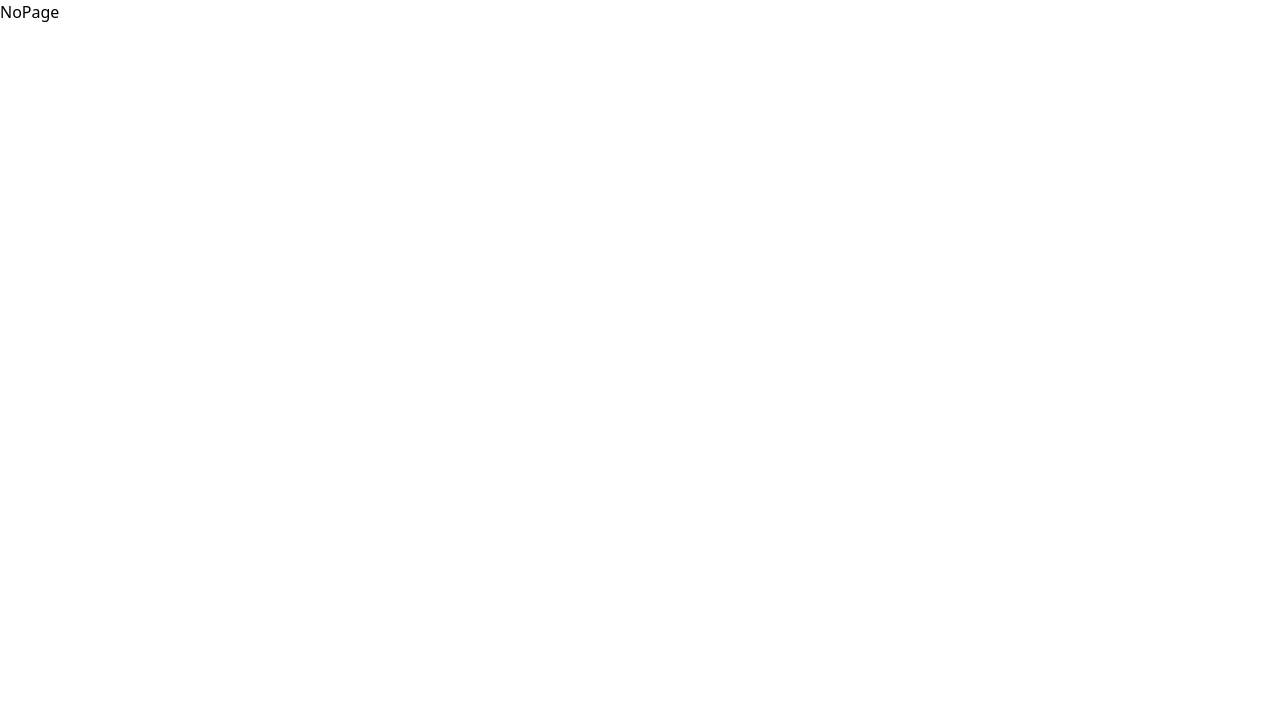
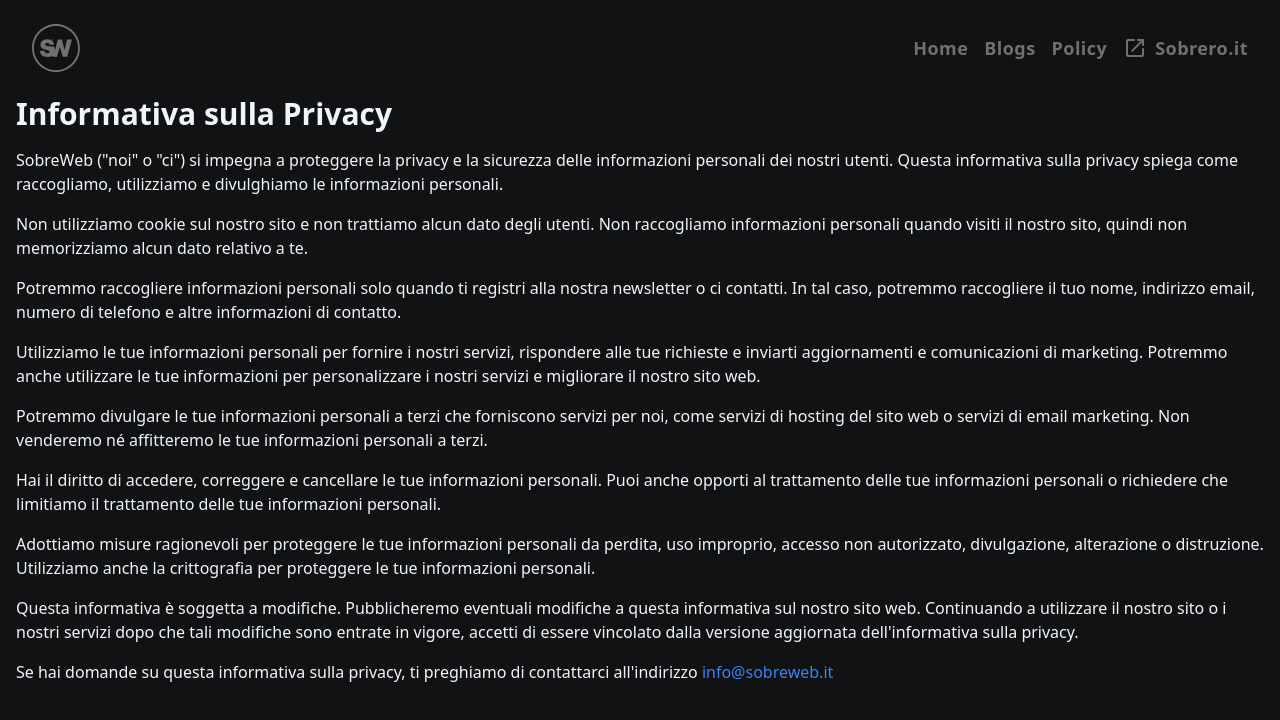
Before and after one commit to Ornitorink0/SobreWeb.it, a React app: page /Policy in a window 1280 px wide. Shown: the top 720 px of the page. Built offline with nearby package versions, Linux system fonts and the light colour scheme; the HTML template or start-up script is replaced by a standard one.

Commit message:
Aggiunta route per Informativa sulla Privacy

```diff
--- a/src/App.jsx
+++ b/src/App.jsx
@@ -3,7 +3,7 @@ import { HelmetProvider } from 'react-helmet-async';
 
 import HomePage from "./pages/HomePage.jsx";
 import BlogsPage from "./pages/BlogsPage.jsx";
-import AboutPage from "./pages/AboutPage.jsx";
+import PolicyPage from "./pages/PolicyPage.jsx";
 import NoPage from "./pages/NoPage.jsx";
 
 function App() {
@@ -15,7 +15,7 @@ function App() {
           <Route path="/" element={<HomePage />} />
           <Route path="/home" element={<HomePage />} />
           <Route path="/blogs" element={<BlogsPage />} />
-          <Route path="/about" element={<AboutPage />} />
+          <Route path="/Policy" element={<PolicyPage />} />
           <Route path="*" element={<NoPage />} />
         </Routes>
       </BrowserRouter>
--- a/src/components/NavigationBar.jsx
+++ b/src/components/NavigationBar.jsx
@@ -2,6 +2,7 @@ import React, { PureComponent } from "react";
 import { AnimatePresence, motion } from "framer-motion";
 import MenuRoundedIcon from "@mui/icons-material/MenuRounded";
 import CloseRoundedIcon from "@mui/icons-material/CloseRounded";
+import OpenInNewRoundedIcon from "@mui/icons-material/OpenInNewRounded";
 
 export default class NavigationBar extends PureComponent {
   constructor(props) {
@@ -47,10 +48,10 @@ export default class NavigationBar extends PureComponent {
 
     return (
       <nav
-        className={`text-white p-4 flex items-center justify-between fixed w-full z-20 top-0 px-8 transition-all duration-300 drag-none ${
+        className={`drag-none fixed top-0 z-20 flex w-full items-center justify-between p-4 px-8 text-white transition-all duration-300 ${
           isScrolled
-            ? "backdrop-blur-md bg-primary-900/200 border-b border-solid border-[#88888830] shadow-lg"
-            : "bg-transparent border-transparent"
+            ? "bg-primary-900/200 border-b border-solid border-[#88888830] shadow-lg backdrop-blur-md"
+            : "border-transparent bg-transparent"
         }`}
         style={{
           minHeight: "6rem", // Fissa un'altezza minima per evitare che si compatti
@@ -60,27 +61,39 @@ export default class NavigationBar extends PureComponent {
       >
         <a href="/home">
           <img
-            className="opacity-40 select-none drag-none"
+            className="drag-none select-none opacity-40"
             src="/logo-48.svg"
             alt="SobreWeb logo"
           />
         </a>
 
         {/* Menu per desktop */}
-        <div className="hidden md:flex gap-4 text-lg font-semibold tracking-wide">
-          {["Home", "Blogs", "About"].map((item, index) => (
+        <div className="hidden gap-4 text-lg font-semibold tracking-wide md:flex">
+          {["Home", "Blogs", "Policy"].map((item, index) => (
             <a
               key={index}
               href={`/${item.toLowerCase()}`}
-              className="hover:text-accent1-500 hover:opacity-100 transition duration-300 opacity-40"
+              className="opacity-40 transition duration-300 hover:text-accent1-500 hover:opacity-100"
             >
               {item}
             </a>
           ))}
+          {
+            /* Aggiungi Sobrero.it con icona */
+            <a
+              href="https://www.sobrero.edu.it/"
+              target="_blank"
+              rel="noopener noreferrer"
+              className="flex items-center space-x-2 opacity-40 transition duration-300 hover:text-accent1-500 hover:opacity-100"
+            >
+              <OpenInNewRoundedIcon className="h-6 w-6" />
+              <span className="hidden md:block">Sobrero.it</span>
+            </a>
+          }
         </div>
 
         {/* Icona per mobile con animazione */}
-        <div className="md:hidden z-30">
+        <div className="z-30 md:hidden">
           <motion.div
             key={isMenuOpen ? "closeIcon" : "menuIcon"}
             initial={{ rotate: 0, scale: 0.8 }}
@@ -104,7 +117,7 @@ export default class NavigationBar extends PureComponent {
             <>
               {/* Backdrop con animazione */}
               <motion.div
-                className="fixed w-screen h-screen inset-0 bg-black bg-opacity-50 z-10"
+                className="fixed inset-0 z-10 h-screen w-screen bg-black bg-opacity-50"
                 onClick={this.toggleMenu}
                 initial={{ opacity: 0 }}
                 animate={{ opacity: 1 }}
@@ -112,22 +125,34 @@ export default class NavigationBar extends PureComponent {
               />
 
               <motion.div
-                className="fixed w-full h-screen inset-0 flex flex-col items-center justify-center bg-primary-900/95 z-20 text-white space-y-8"
+                className="fixed inset-0 z-20 flex h-screen w-full flex-col items-center justify-center space-y-8 bg-primary-900/95 text-white"
                 initial={{ y: "-100%" }}
                 animate={{ y: 0 }}
                 exit={{ y: "-100%" }}
                 transition={{ type: "spring", stiffness: 120, damping: 20 }}
               >
-                {["Home", "Blogs", "About"].map((item, index) => (
+                {["Home", "Blogs", "Policy"].map((item, index) => (
                   <a
                     key={index}
                     href={`/${item.toLowerCase()}`}
-                    className="text-2xl hover:text-accent1-500 transition duration-300 opacity-90"
+                    className="text-2xl opacity-90 transition duration-300 hover:text-accent1-500"
                     onClick={this.toggleMenu}
                   >
                     {item}
                   </a>
                 ))}
+                {
+                  /* Aggiungi Sobrero.it con icona */
+                  <a
+                    href="https://www.sobrero.edu.it/"
+                    target="_blank"
+                    rel="noopener noreferrer"
+                    className="text-2xl opacity-90 transition duration-300 hover:text-accent1-500"
+                  >
+                    <OpenInNewRoundedIcon className="mr-2 h-6 w-6" />
+                    <span>Sobrero.it</span>
+                  </a>
+                }
               </motion.div>
             </>
           )}
--- /dev/null
+++ b/src/pages/PolicyPage.jsx
@@ -0,0 +1,78 @@
+import React from "react";
+import { Helmet } from "react-helmet-async";
+
+import NavigationBar from "../components/NavigationBar.jsx";
+
+const Policy = () => {
+  return (
+    <div className="min-h-screen bg-primary-900 text-slate-100">
+      <NavigationBar />
+      <div className="container mx-auto px-4 py-12">
+        <Helmet>
+          <title>Informativa sulla Privacy | SobreWeb</title>
+        </Helmet>
+        <h1 className="mb-4 mt-12 text-3xl font-semibold">
+          Informativa sulla Privacy
+        </h1>
+        <p className="mb-4">
+          SobreWeb ("noi" o "ci") si impegna a proteggere la privacy e la
+          sicurezza delle informazioni personali dei nostri utenti. Questa
+          informativa sulla privacy spiega come raccogliamo, utilizziamo e
+          divulghiamo le informazioni personali.
+        </p>
+        <p className="mb-4">
+          Non utilizziamo cookie sul nostro sito e non trattiamo alcun dato
+          degli utenti. Non raccogliamo informazioni personali quando visiti il
+          nostro sito, quindi non memorizziamo alcun dato relativo a te.
+        </p>
+        <p className="mb-4">
+          Potremmo raccogliere informazioni personali solo quando ti registri
+          alla nostra newsletter o ci contatti. In tal caso, potremmo
+          raccogliere il tuo nome, indirizzo email, numero di telefono e altre
+          informazioni di contatto.
+        </p>
+        <p className="mb-4">
+          Utilizziamo le tue informazioni personali per fornire i nostri
+          servizi, rispondere alle tue richieste e inviarti aggiornamenti e
+          comunicazioni di marketing. Potremmo anche utilizzare le tue
+          informazioni per personalizzare i nostri servizi e migliorare il
+          nostro sito web.
+        </p>
+        <p className="mb-4">
+          Potremmo divulgare le tue informazioni personali a terzi che
+          forniscono servizi per noi, come servizi di hosting del sito web o
+          servizi di email marketing. Non venderemo né affitteremo le tue
+          informazioni personali a terzi.
+        </p>
+        <p className="mb-4">
+          Hai il diritto di accedere, correggere e cancellare le tue
+          informazioni personali. Puoi anche opporti al trattamento delle tue
+          informazioni personali o richiedere che limitiamo il trattamento delle
+          tue informazioni personali.
+        </p>
+        <p className="mb-4">
+          Adottiamo misure ragionevoli per proteggere le tue informazioni
+          personali da perdita, uso improprio, accesso non autorizzato,
+          divulgazione, alterazione o distruzione. Utilizziamo anche la
+          crittografia per proteggere le tue informazioni personali.
+        </p>
+        <p className="mb-4">
+          Questa informativa è soggetta a modifiche. Pubblicheremo eventuali
+          modifiche a questa informativa sul nostro sito web. Continuando a
+          utilizzare il nostro sito o i nostri servizi dopo che tali modifiche
+          sono entrate in vigore, accetti di essere vincolato dalla versione
+          aggiornata dell'informativa sulla privacy.
+        </p>
+        <p className="mb-4">
+          Se hai domande su questa informativa sulla privacy, ti preghiamo di
+          contattarci all'indirizzo{" "}
+          <a href="mailto:info@sobreweb.it" className="text-blue-500">
+            info@sobreweb.it
+          </a>
+        </p>
+      </div>
+    </div>
+  );
+};
+
+export default Policy;
```
